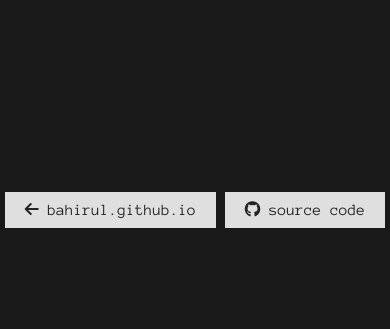
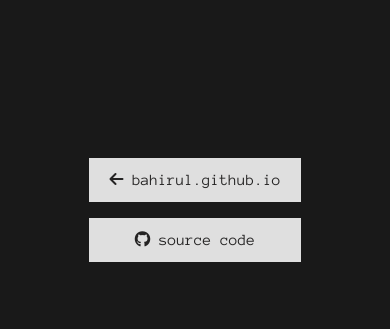
Before and after one commit to bahirul/typing-text, a website: page public/index.html in a window 390 px wide. Shown: the part 212-541 px from the top of the page. Drawn offline with Linux system fonts and the light colour scheme.

Commit message:
fix buttons

```diff
--- a/src/scss/components/_button.scss
+++ b/src/scss/components/_button.scss
@@ -1,8 +1,9 @@
 .button__container{
+    display: flex;
+    gap: 1rem;
     text-align: center;
-    padding: 4rem 0;
+    padding: 4rem 1rem;
 }
-
 
 .button {
     padding: 10px 20px;
@@ -10,3 +11,9 @@
     text-decoration: none;
     color: #242323;
 }
+
+@media screen and (max-width: 480px) {
+    .button__container {
+        flex-direction: column;
+    }
+}
--- a/src/scss/components/_typing.scss
+++ b/src/scss/components/_typing.scss
@@ -1,4 +1,5 @@
 .typing__container{
+    padding: 0 1rem;
     color: #FFFFFF;
 }
 
@@ -7,6 +8,12 @@
     font-size: 1.5rem;
     padding-right: 10px;
     cursor: default;
+}
+
+@media screen and (max-width: 480px) {
+    .typing__text {
+        font-size: 1rem;
+    }
 }
 
 /* Animation */
```
Also changed, not shown: public/main.min.css.
